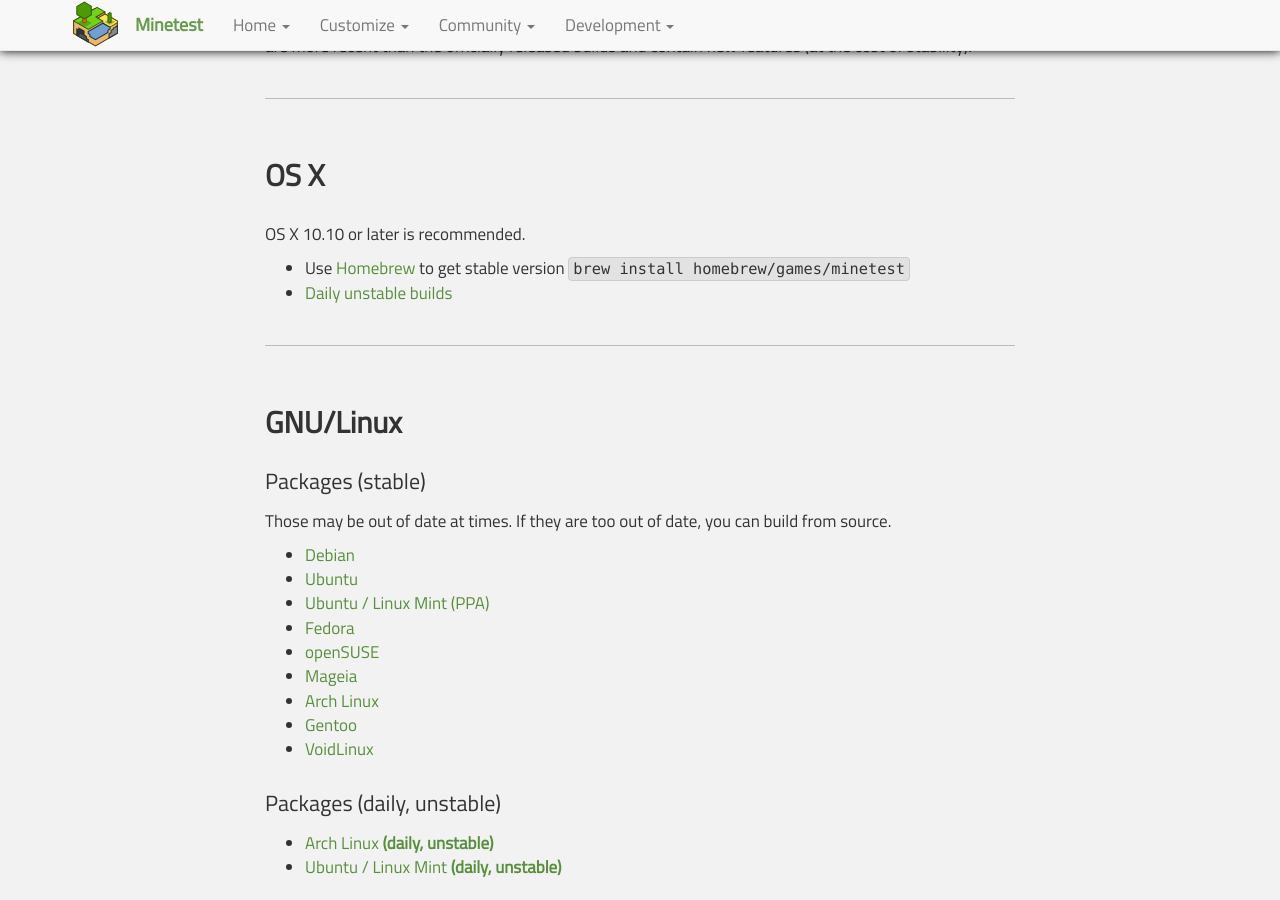
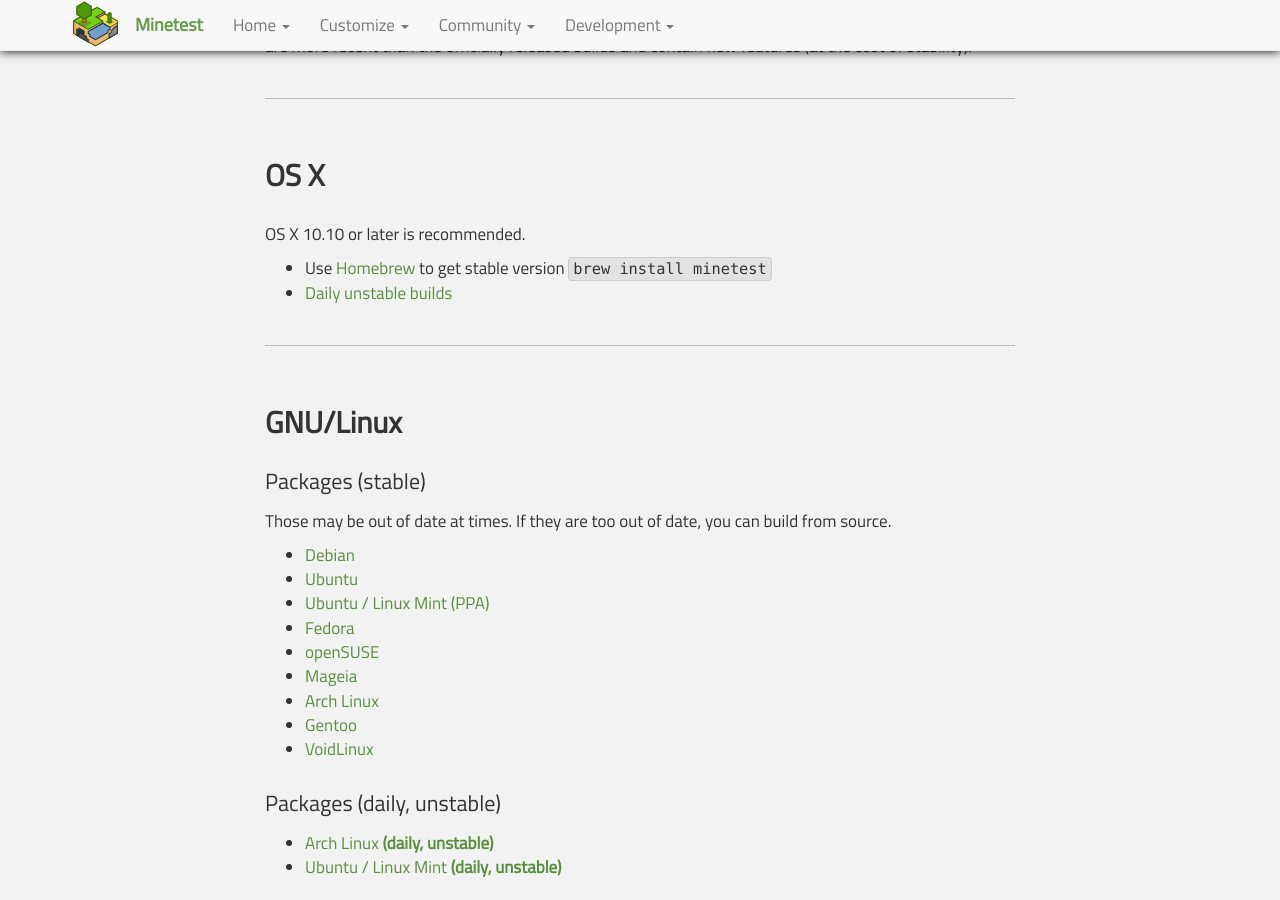
Before and after one commit to minetest/minetest.github.io, a Jekyll site: the page built from downloads.html, in a window 1280 px wide and 900 px high, scrolled down 1080 px. Built offline with Jekyll 4.4.1, drawn with Linux system fonts in a browser that asks for light colours; comment, search, counter and statistics services are not loaded.

Commit message:
Update homebrew install command
homebrew/games/ is now deprecated. "brew install minetest" should now be used

```diff
--- a/downloads.html
+++ b/downloads.html
@@ -53,7 +53,7 @@ redirect_from:
 <p>OS X 10.10 or later is recommended.</p>
 
 <ul>
-  <li>Use <a href="http://brew.sh/">Homebrew</a> to get stable version <code>brew install homebrew/games/minetest</code></li>
+  <li>Use <a href="http://brew.sh/">Homebrew</a> to get stable version <code>brew install minetest</code></li>
   <li><a href="https://forum.minetest.net/viewtopic.php?t=9190">Daily unstable builds</a></li>
 </ul>
 
```
